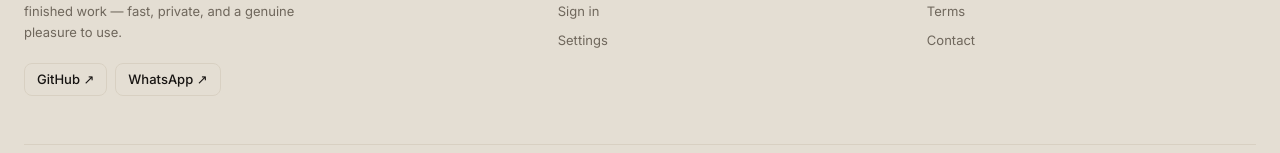
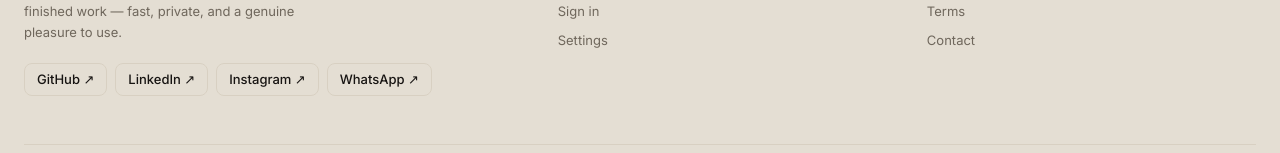
Before and after one commit to Parthwadekar40/promptwars-2026, a React (Vite) app: page / in a window 1280 px wide. Shown: the part 4743-4896 px from the top of the page. Built offline with nearby package versions, Linux system fonts and the light colour scheme; no server answers.

Commit message:
feat: footer socials — LinkedIn, Instagram; author links in README

```diff
--- a/src/components/AppShell.tsx
+++ b/src/components/AppShell.tsx
@@ -13,6 +13,8 @@ const NAV = [
 ];
 
 const GITHUB = 'https://github.com/Parthwadekar40';
+const LINKEDIN = 'https://www.linkedin.com/in/parth-wadekar-18027728b';
+const INSTAGRAM = 'https://www.instagram.com/parthwadekar16';
 
 /** App shell — hairline header, accessible nav (hamburger on mobile), quiet footer, page-wide gradient follow. */
 export function AppShell({ children }: { children: ReactNode }) {
@@ -156,22 +158,22 @@ export function AppShell({ children }: { children: ReactNode }) {
                 pleasure to use.
               </p>
               <div className="mt-5 flex flex-wrap gap-2">
+                {[
+                  { label: 'GitHub ↗', href: GITHUB },
+                  { label: 'LinkedIn ↗', href: LINKEDIN },
+                  { label: 'Instagram ↗', href: INSTAGRAM },
+                  { label: 'WhatsApp ↗', href: whatsappLink('919975181905', 'Hi Parth!') },
+                ].map((s) => (
                   <a
-                  href={GITHUB}
+                    key={s.label}
+                    href={s.href}
                     target="_blank"
                     rel="noopener noreferrer"
                     className="inline-flex items-center gap-1.5 rounded-[8px] border border-line px-3 py-1.5 text-[13px] font-medium text-ink transition-colors hover:border-ink/25 hover:bg-ink/[0.04]"
                   >
-                  GitHub ↗
+                    {s.label}
                   </a>
-                <a
-                  href={whatsappLink('919975181905', 'Hi Parth!')}
-                  target="_blank"
-                  rel="noopener noreferrer"
-                  className="inline-flex items-center gap-1.5 rounded-[8px] border border-line px-3 py-1.5 text-[13px] font-medium text-ink transition-colors hover:border-ink/25 hover:bg-ink/[0.04]"
-                >
-                  WhatsApp ↗
-                </a>
+                ))}
               </div>
             </div>
 
```
Also changed, not shown: 1 other file (tests, documents, lock files or other folders). Lines whose indentation alone changed are shown as unchanged.
